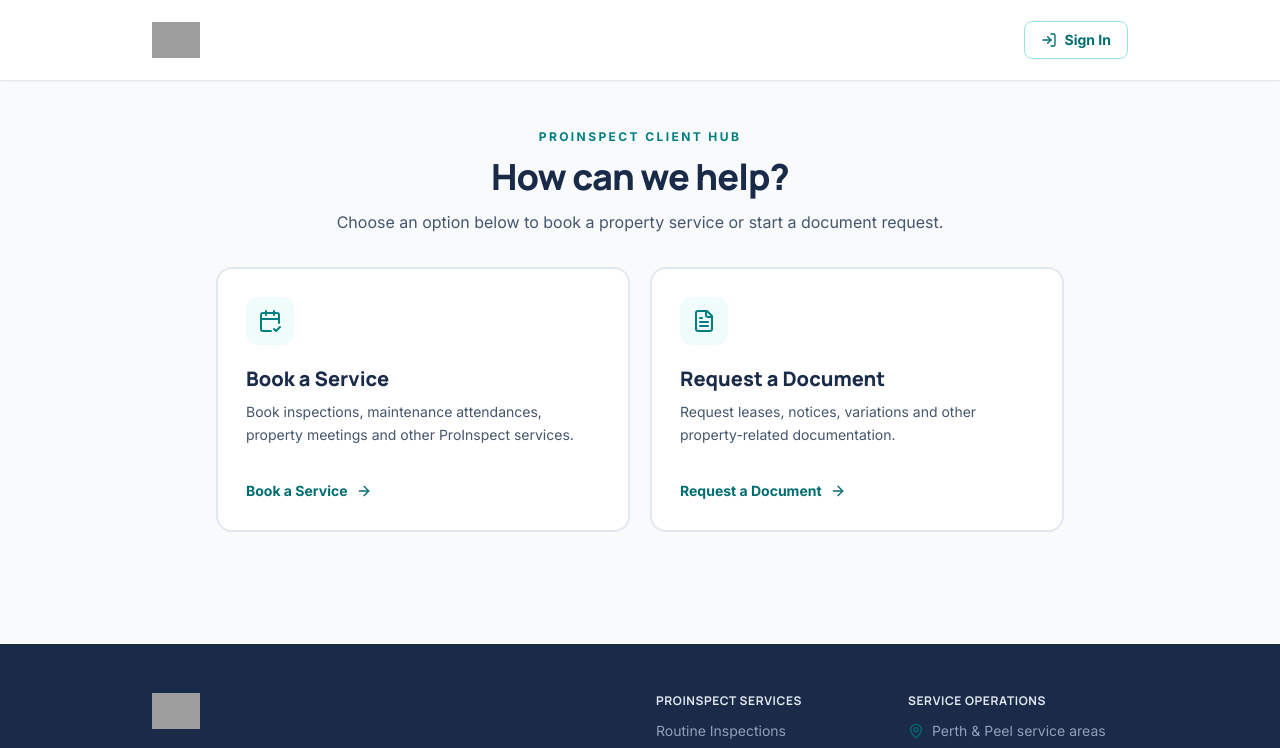
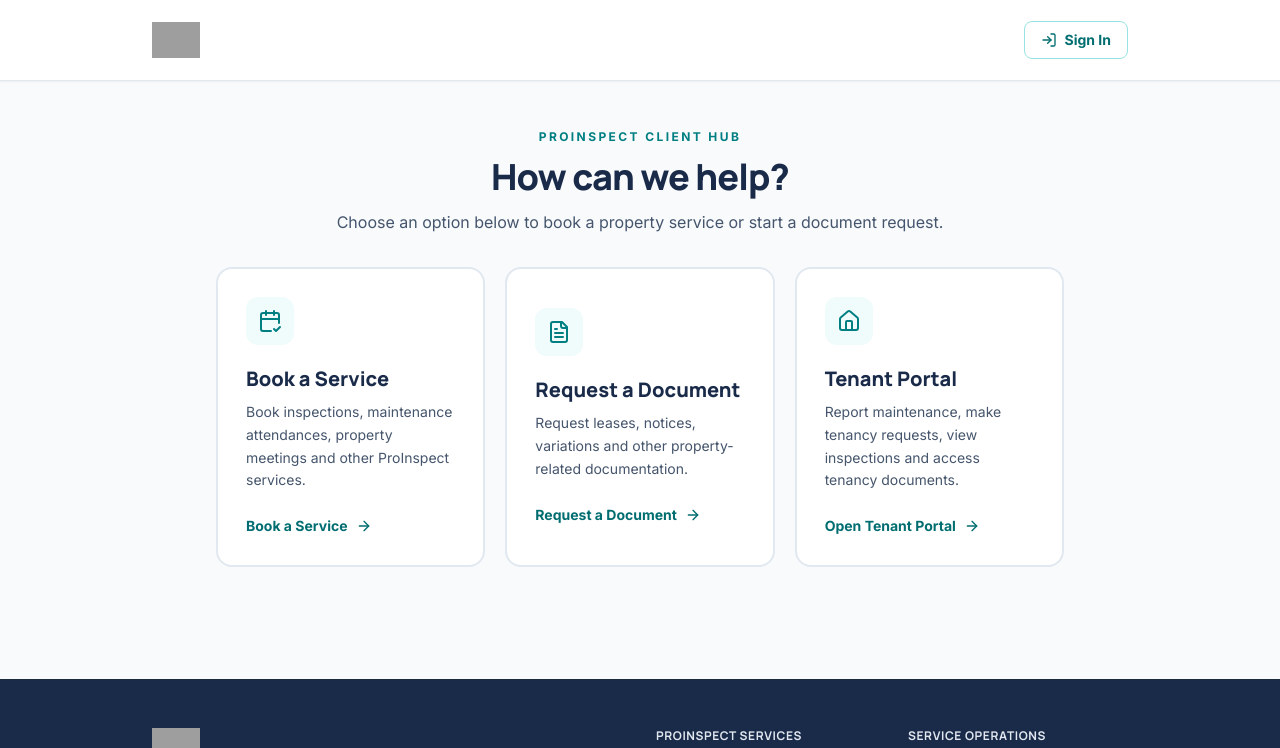
Before and after one commit to info-rbp/ProInspect-Booking-Portal-Application, a React (Vite) app: page / in a window 1280 px wide. Shown: the top 748 px of the page. Built offline with nearby package versions, Linux system fonts and the light colour scheme; no server answers; grey boxes are pictures that could not be loaded.

Commit message:
Add tenant portal entry to client hub

```diff
--- a/src/components/hub/ClientHub.tsx
+++ b/src/components/hub/ClientHub.tsx
@@ -1,8 +1,8 @@
 import React from 'react';
-import { ArrowRight, CalendarCheck2, FileText } from 'lucide-react';
+import { ArrowRight, CalendarCheck2, FileText, Home } from 'lucide-react';
 
 interface ClientHubProps {
-  onNavigate: (path: '/book' | '/request-document') => void;
+  onNavigate: (path: '/book' | '/request-document' | '/tenant') => void;
 }
 
 export const ClientHub: React.FC<ClientHubProps> = ({ onNavigate }) => {
@@ -20,7 +20,7 @@ export const ClientHub: React.FC<ClientHubProps> = ({ onNavigate }) => {
         </p>
       </div>
 
-      <div className="grid grid-cols-1 md:grid-cols-2 gap-5">
+      <div className="grid grid-cols-1 md:grid-cols-3 gap-5">
         <button
           type="button"
           onClick={() => onNavigate('/book')}
@@ -60,6 +60,25 @@ export const ClientHub: React.FC<ClientHubProps> = ({ onNavigate }) => {
             <ArrowRight className="w-4 h-4" />
           </span>
         </button>
+        <button
+          type="button"
+          onClick={() => onNavigate('/tenant')}
+          className="group text-left rounded-2xl border-2 border-slate-200 bg-white p-6 sm:p-7 hover:border-[#00B5B8] hover:shadow-md transition-all"
+        >
+          <div className="w-12 h-12 rounded-xl bg-[#F0FBFB] text-[#007F82] flex items-center justify-center">
+            <Home className="w-6 h-6" />
+          </div>
+          <h2 className="mt-5 text-xl font-extrabold text-[#1A2B4A]">
+            Tenant Portal
+          </h2>
+          <p className="mt-2 text-sm text-slate-600 leading-relaxed min-h-[3.5rem]">
+            Report maintenance, make tenancy requests, view inspections and access tenancy documents.
+          </p>
+          <span className="mt-6 inline-flex items-center gap-2 text-sm font-bold text-[#006D70] group-hover:gap-3 transition-all">
+            Open Tenant Portal
+            <ArrowRight className="w-4 h-4" />
+          </span>
+        </button>
       </div>
     </div>
   );
```
